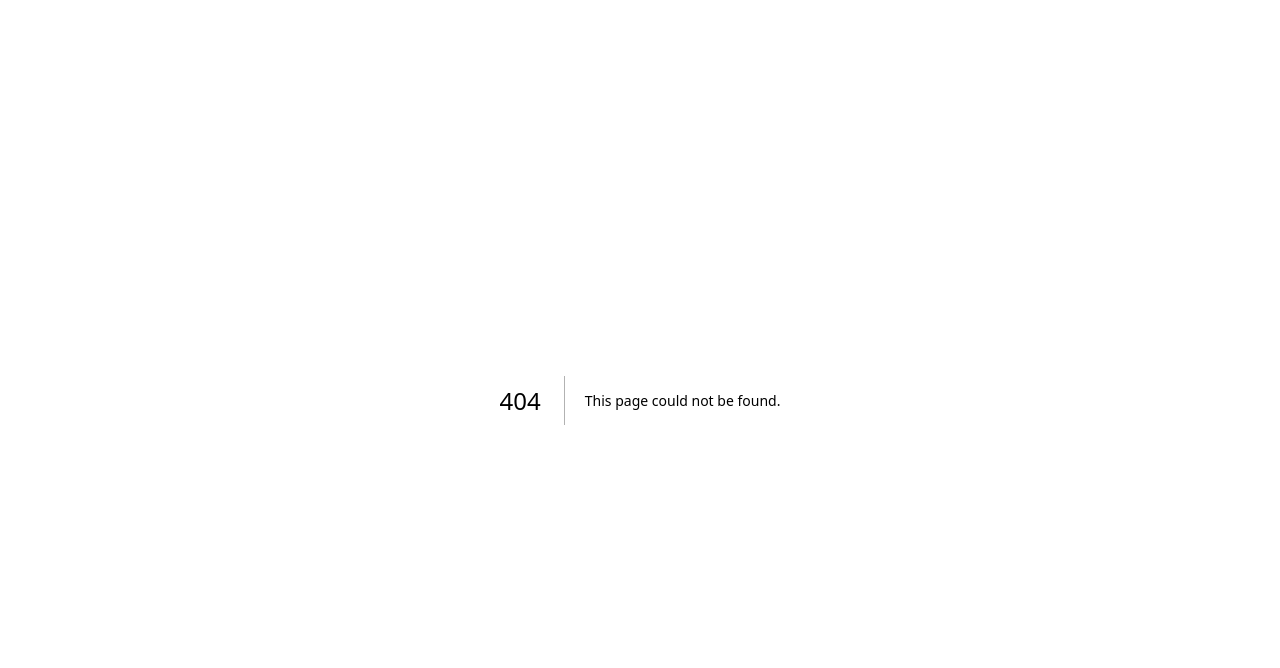
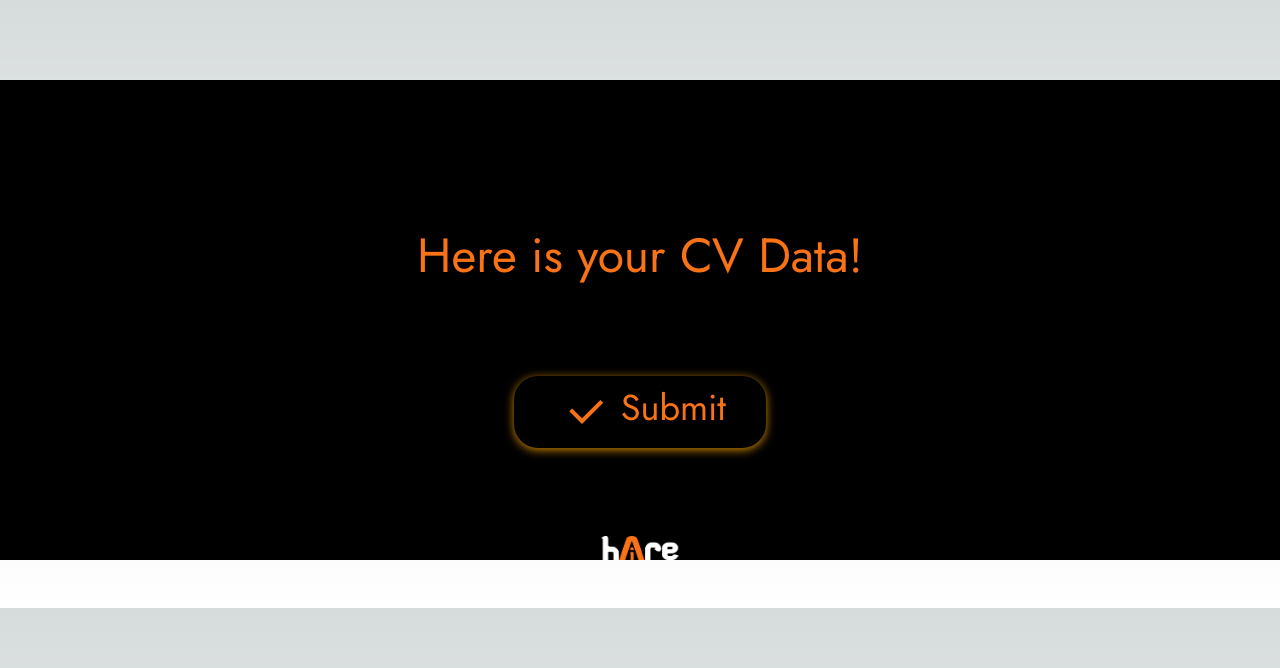
Before and after one commit to hoseinmrh/hAIre-Client, a Next.js app: page /cv-data in a window 1280 px wide. Before the commit this address had no page. Shown: the top 668 px of the page. Built offline with nearby package versions, Linux system fonts and the light colour scheme.

Commit message:
:art: start of cv data page

```diff
--- /dev/null
+++ b/app/cv-data/page.tsx
@@ -0,0 +1,40 @@
+"use client";
+import Image from "next/image";
+import { TypeAnimation } from "react-type-animation";
+import { RiAddLine, RiCheckLine, RiUploadLine } from "react-icons/ri";
+import { useRef, useState } from "react";
+import { CVData } from "@/components/cvData";
+
+export default function Home() {
+  const handleSubmit = () => {
+    // console.log(questions);
+  };
+  return (
+    <main className="bg-black text-orange-500 h-full">
+      <div className="container max-w-3xl m-auto">
+        <div className="flex flex-col items-center justify-between p-10 mt-20">
+          <CVData name={"Hosein"} />
+          <button
+            // onClick={handleSubmit}
+            className="relative bg-black text-orange-500 py-3 px-10 rounded-3xl
+            drop-shadow-[0_2px_5px_rgba(255,165,0,0.8)]
+            focus:outline-none hover:drop-shadow-[0_3px_10px_rgba(255,165,0,1)]
+             text-4xl mt-24 mb-12"
+          >
+            <RiCheckLine
+              size="48px"
+              style={{ display: "inline" }}
+              className="ml-2"
+            />{" "}
+            Submit
+          </button>
+        </div>
+      </div>
+      <footer>
+        <a href="/" className="flex justify-center mb-12">
+          <Image src={"/logo2.png"} alt={"logo"} width={80} height={20} />
+        </a>
+      </footer>
+    </main>
+  );
+}
--- a/app/questionnaire/page.tsx
+++ b/app/questionnaire/page.tsx
@@ -90,9 +90,9 @@ export default function Home() {
         </div>
       </div>
       <footer>
-        <div className="flex justify-center mb-12">
+        <a href="/" className="flex justify-center mb-12">
           <Image src={"/logo2.png"} alt={"logo"} width={80} height={20} />
-        </div>
+        </a>
       </footer>
     </main>
   );
--- /dev/null
+++ b/components/cvData.tsx
@@ -0,0 +1,37 @@
+import { TypeAnimation } from "react-type-animation";
+
+export interface IWorkExperience {
+  position: string;
+  company: string;
+  from_to: string;
+  description: string;
+}
+
+export interface IEducation {
+  degree: string;
+  institution: string;
+  from_to: string;
+}
+
+export interface ICVData {
+  name: string;
+  email: string;
+  work_experiences: IWorkExperience[];
+  education: IEducation[];
+}
+
+export const CVData = ({ name }: ICVData) => {
+  return (
+    <>
+      <TypeAnimation
+        sequence={[`Welcome ${name}`, 3000, "Here is your CV Data!", 3000]}
+        wrapper="span"
+        speed={60}
+        style={{ display: "inline-block" }}
+        repeat={Infinity}
+        className="text-center mt-28 text-5xl"
+        cursor={false}
+      />
+    </>
+  );
+};
```
